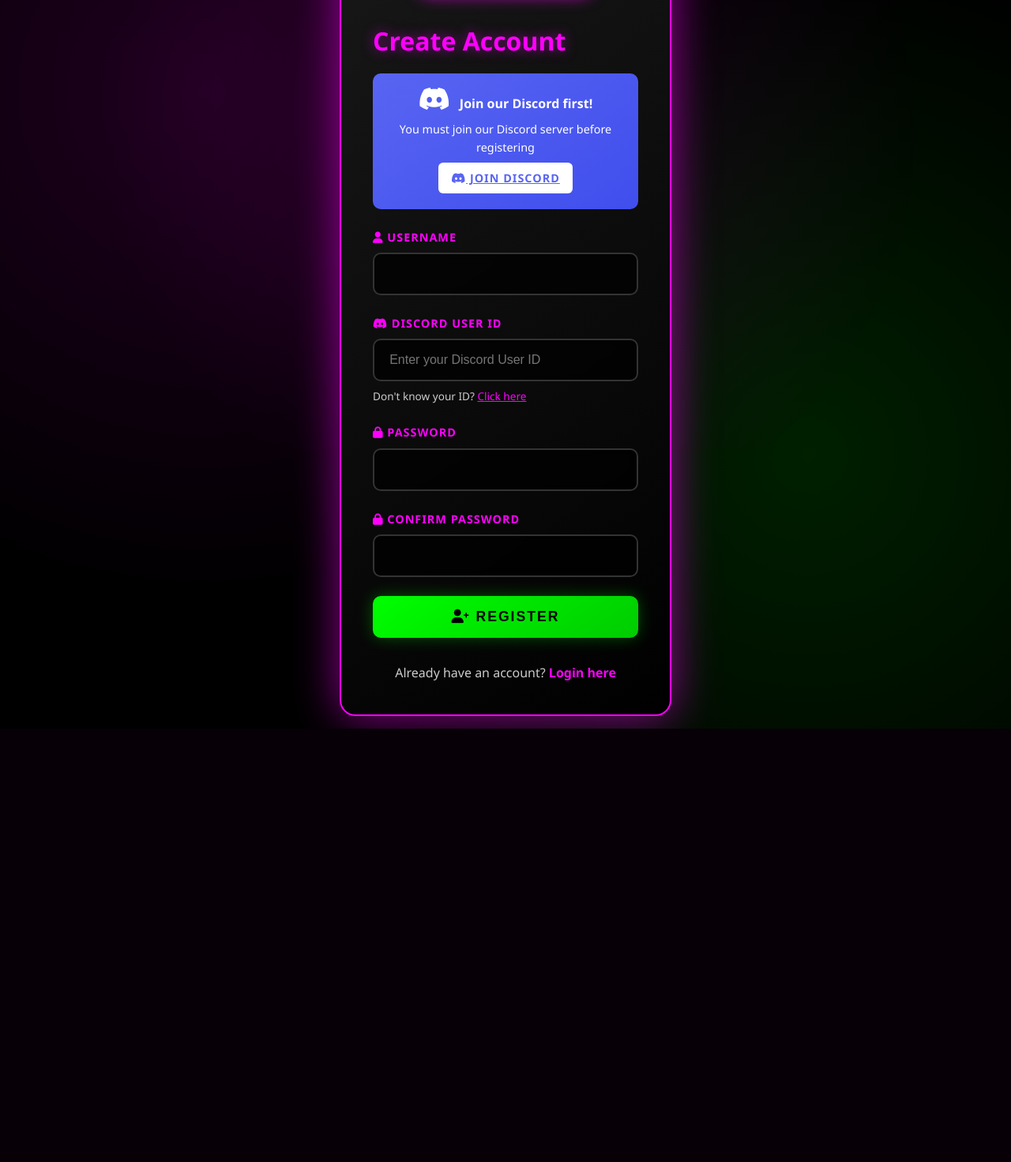
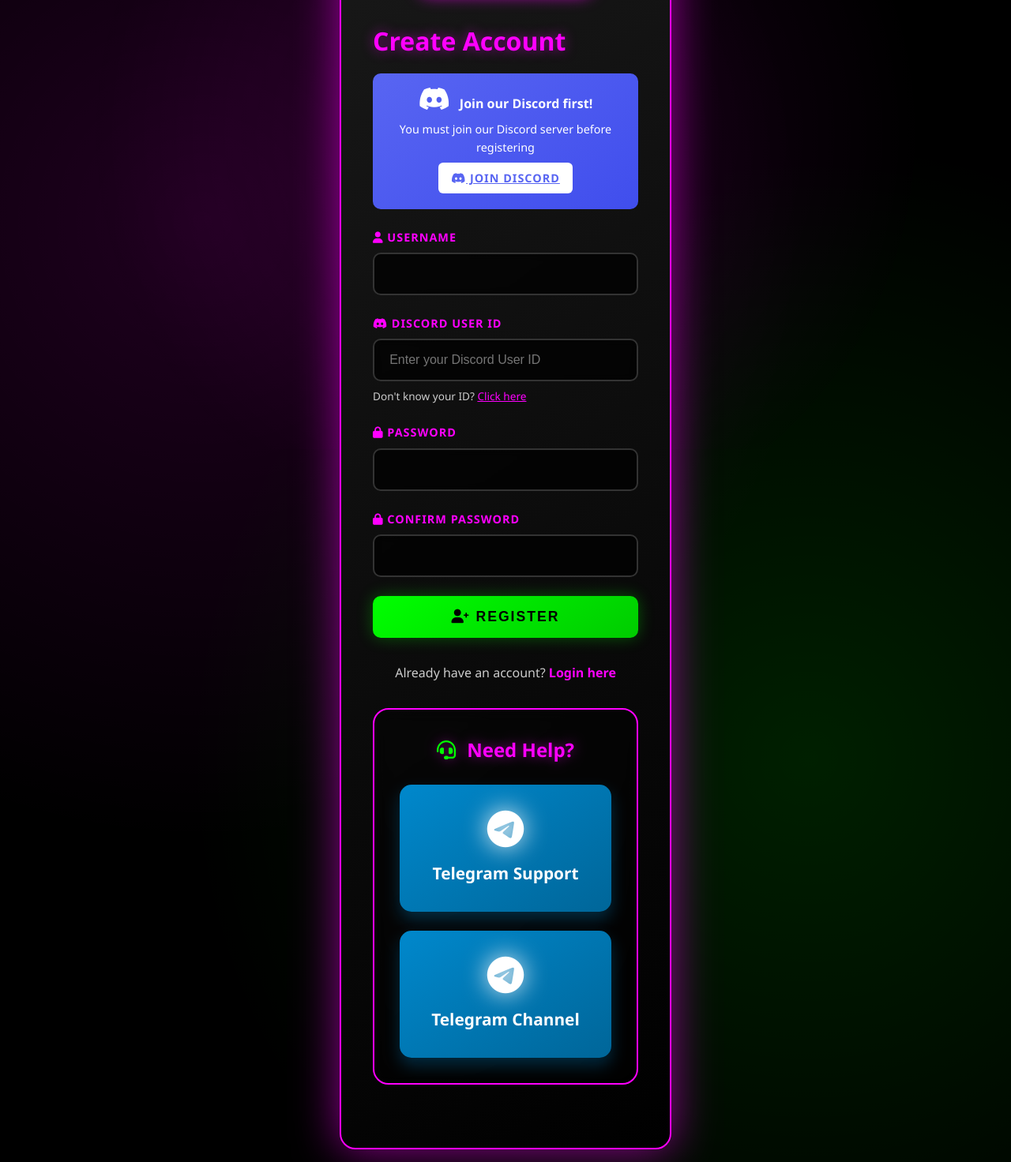
Before and after one commit to saddigamber-dev/Admin-Panels, a Flask app: page /register in a window 1280 px wide. Shown: the part 231-1703 px from the top of the page at 79% size. Before the commit the page ends 1154 px from the top, so only its background shows below. Run offline with Flask 3, Linux system fonts and the light colour scheme; some libraries are stand-ins or nearby versions.

Commit message:
Update register.html

```diff
--- a/templates/register.html
+++ b/templates/register.html
@@ -54,6 +54,21 @@
         </form>
 
         <p class="auth-link">Already have an account? <a href="{{ url_for('login') }}">Login here</a></p>
+
+        <!-- Support Section - UPDATED (Telegram Support + Telegram Channel) -->
+        <div class="support-section" style="margin-top: 2rem;">
+            <h3><i class="fas fa-headset"></i> Need Help?</h3>
+            <div class="support-grid" style="grid-template-columns: 1fr;">
+                <a href="{{ telegram_support }}" target="_blank" class="support-card telegram">
+                    <i class="fab fa-telegram"></i>
+                    <span>Telegram Support</span>
+                </a>
+                <a href="{{ telegram_channel }}" target="_blank" class="support-card telegram">
+                    <i class="fab fa-telegram"></i>
+                    <span>Telegram Channel</span>
+                </a>
+            </div>
+        </div>
     </div>
 </body>
 </html>
```
